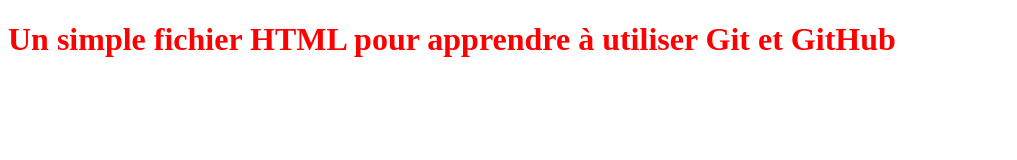
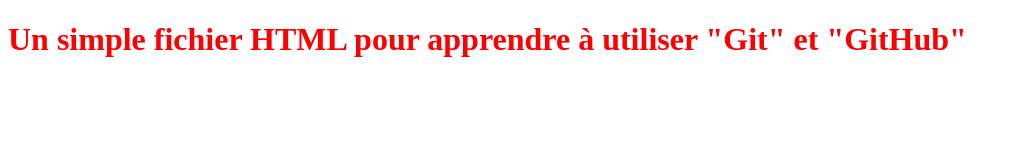
Before and after one commit to sarra-lejmi/openclassroomsProject, a plain HTML site: page index.html in a window 1280 px wide. Shown: the whole page, without its empty margins (0-1017 px from the left). Drawn offline with Linux system fonts and the light colour scheme.

Commit message:
Modification du titre h1 du fichier index.html

```diff
--- a/index.html
+++ b/index.html
@@ -6,6 +6,6 @@
     <title>Document</title>
 </head>
 <body>
-    <h1>Un simple fichier HTML pour apprendre à utiliser Git et GitHub</h1>
+    <h1>Un simple fichier HTML pour apprendre à utiliser "Git" et "GitHub"</h1>
 </body>
 </html>
```
